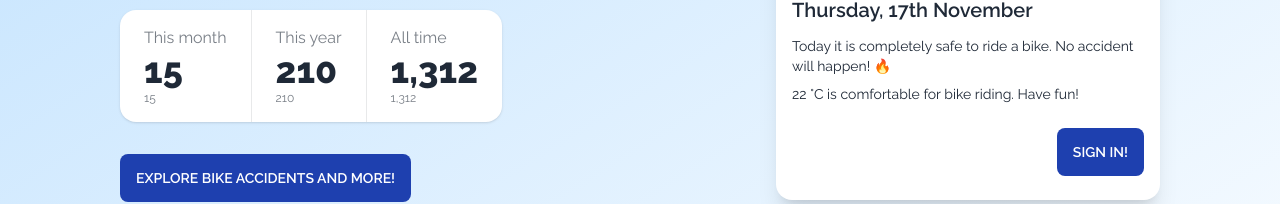
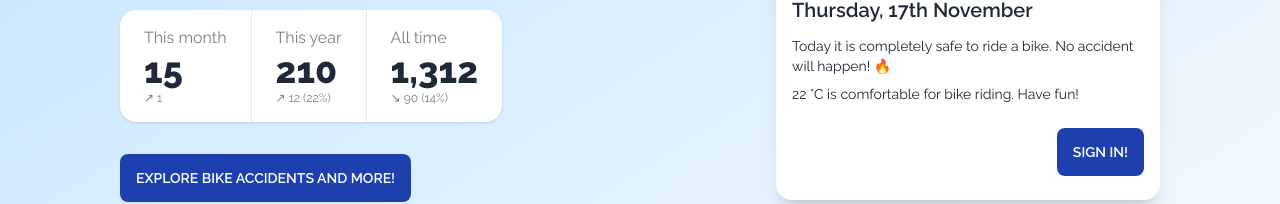
Before and after one commit to kamilfnukal/BTA, a Next.js app: page / in a window 1280 px wide. Shown: the part 418-622 px from the top of the page. Built offline with nearby package versions, Linux system fonts and the light colour scheme; no server answers.

Commit message:
HeroStats

```diff
--- a/src/components/atoms/HeroStats.tsx
+++ b/src/components/atoms/HeroStats.tsx
@@ -9,9 +9,9 @@ type HeroStatsProps = {
 const HeroStats: React.FC<HeroStatsProps> = ({ thisMonth, thisYear, allTime }) => {
   return (
     <div className="stats stats-vertical lg:stats-horizontal shadow">
-      <Stat title={thisMonth.title} value={thisMonth.value} desc={thisMonth.value} />
-      <Stat title={thisYear.title} value={thisYear.value} desc={thisYear.value} />
-      <Stat title={allTime.title} value={allTime.value} desc={allTime.value} />
+      <Stat {...thisMonth} />
+      <Stat {...thisYear} />
+      <Stat {...allTime} />
     </div>
   )
 }
```
